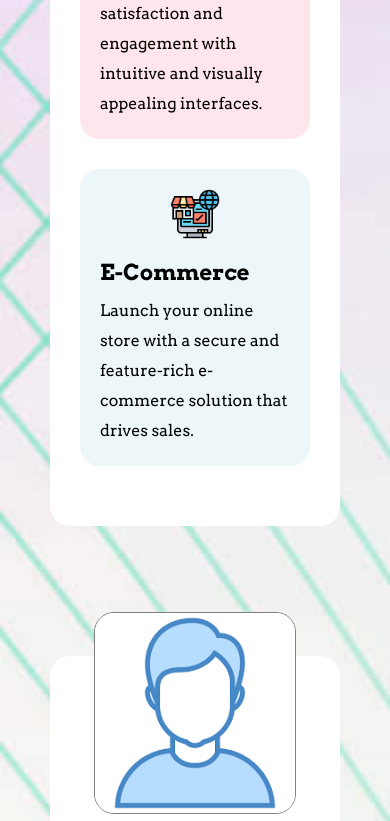
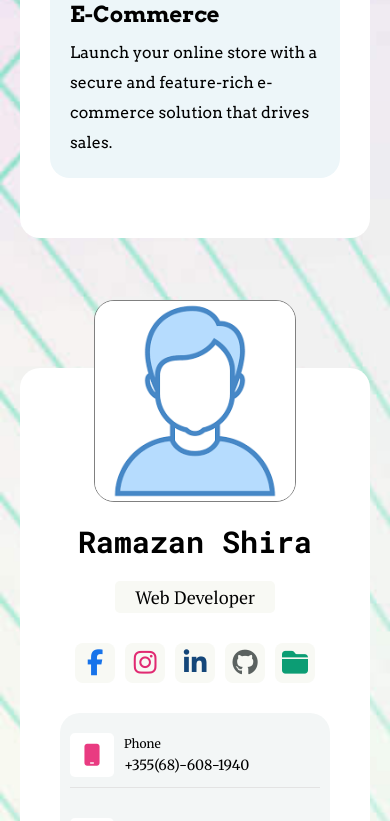
Before and after one commit to ramazan-shira/Personal_Porfolio, a React (Create React App) app: page / in a window 390 px wide. Shown: the part 1600-2421 px from the top of the page. Built offline with nearby package versions, Linux system fonts and the light colour scheme; some icons are missing; a web font is replaced by a local one.

Commit message:
Padding changed

```diff
--- a/src/App.css
+++ b/src/App.css
@@ -62,3 +62,9 @@
     gap: 10px;
   }
 }
+
+@media screen and (max-width: 450px) {
+  .container {
+    padding: 70px 20px;
+  }
+}
```
